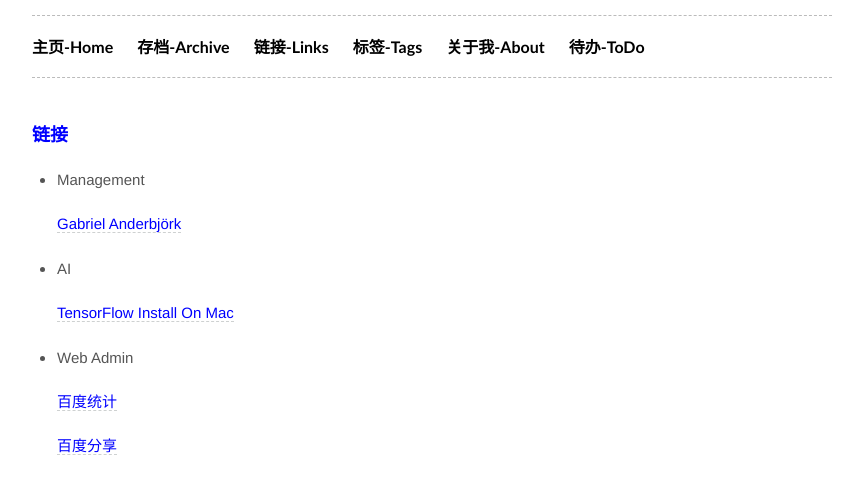
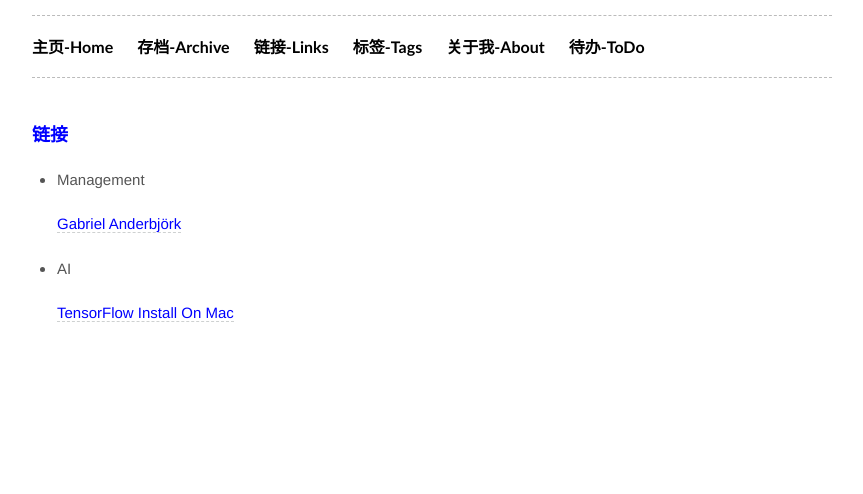
Before and after one commit to fk1091889767/tanwubin.github.io, a Jekyll site: the page built from links.md, in a window 1280 px wide. Shown: the top 494 px of the page, without its empty margins (208-1071 px from the left). Built offline with Jekyll 4.4.1, drawn with Linux system fonts in a browser that asks for light colours; comment, search, counter and statistics services are not loaded.

Commit message:
links update

```diff
--- a/links.md
+++ b/links.md
@@ -12,9 +12,3 @@ permalink: /links/
 - AI
 
   [TensorFlow Install On Mac](https://www.tensorflow.org/install/install_mac)
-
-- Web Admin
-
-  [百度统计](http://tongji.baidu.com)
-
-  [百度分享](http://share.baidu.com)
```
